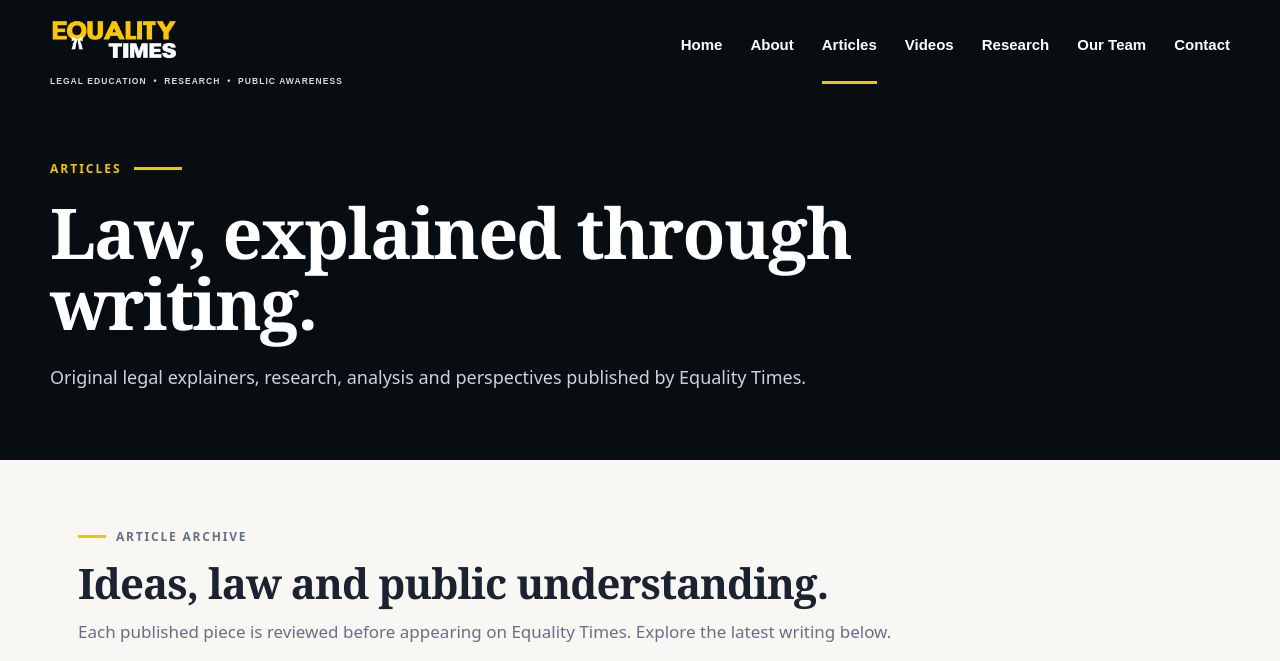
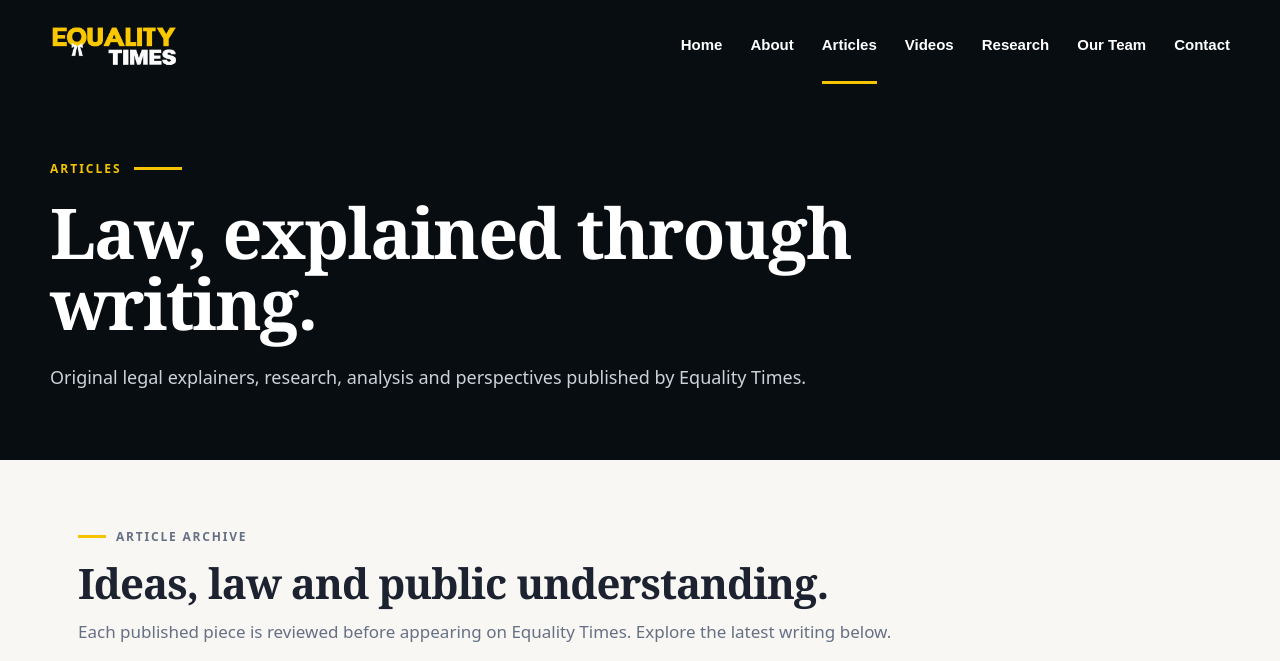
Before and after one commit to equalitytimes/equalitytimes-test, a Jekyll site: the page built from articles/index.html, in a window 1280 px wide and 900 px high, cut to the strip 0-661 px from the top of the window. Built offline with Jekyll 4.4.1, drawn with Linux system fonts in a browser that asks for light colours.

Commit message:
Restore stable header styling

```diff
--- a/articles/index.html
+++ b/articles/index.html
@@ -7,7 +7,7 @@
   <meta name="viewport" content="width=device-width, initial-scale=1.0">
   <title>Articles | Equality Times</title>
   <meta name="description" content="Original writings, legal explainers, research and analysis published by Equality Times.">
-  <link rel="stylesheet" href="/equalitytimes-test/assets/style.css?v=20260920-2">
+  <link rel="stylesheet" href="/equalitytimes-test/assets/style.css">
 </head>
 <body>
 
@@ -15,7 +15,6 @@
   <div class="site-header-inner">
     <a class="site-brand" href="{{ '/' | relative_url }}" aria-label="Equality Times home">
       <img src="{{ '/assets/logo-new.png' | relative_url }}" alt="Equality Times">
-      <span class="site-brand-tagline">LEGAL EDUCATION &nbsp;•&nbsp; RESEARCH &nbsp;•&nbsp; PUBLIC AWARENESS</span>
     </a>
     <nav class="site-nav" aria-label="Main navigation">
       <a href="{{ '/' | relative_url }}">Home</a>
```
